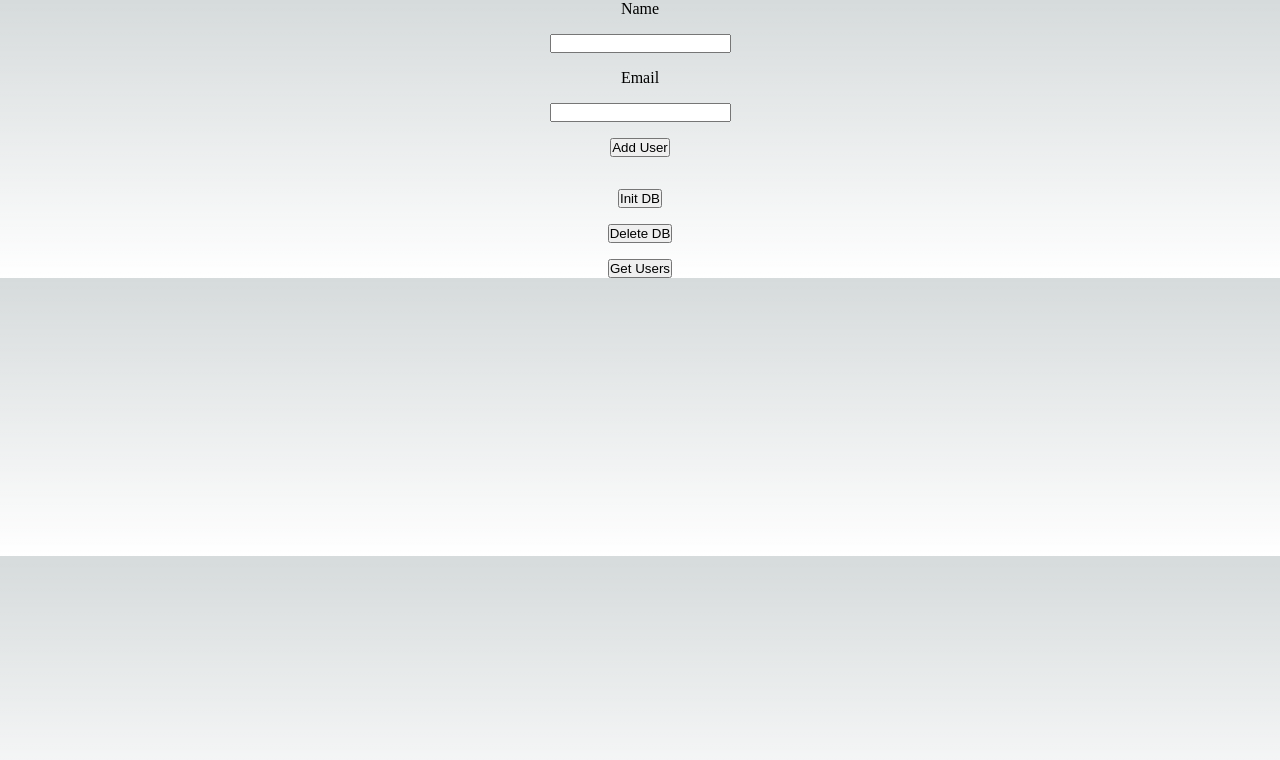
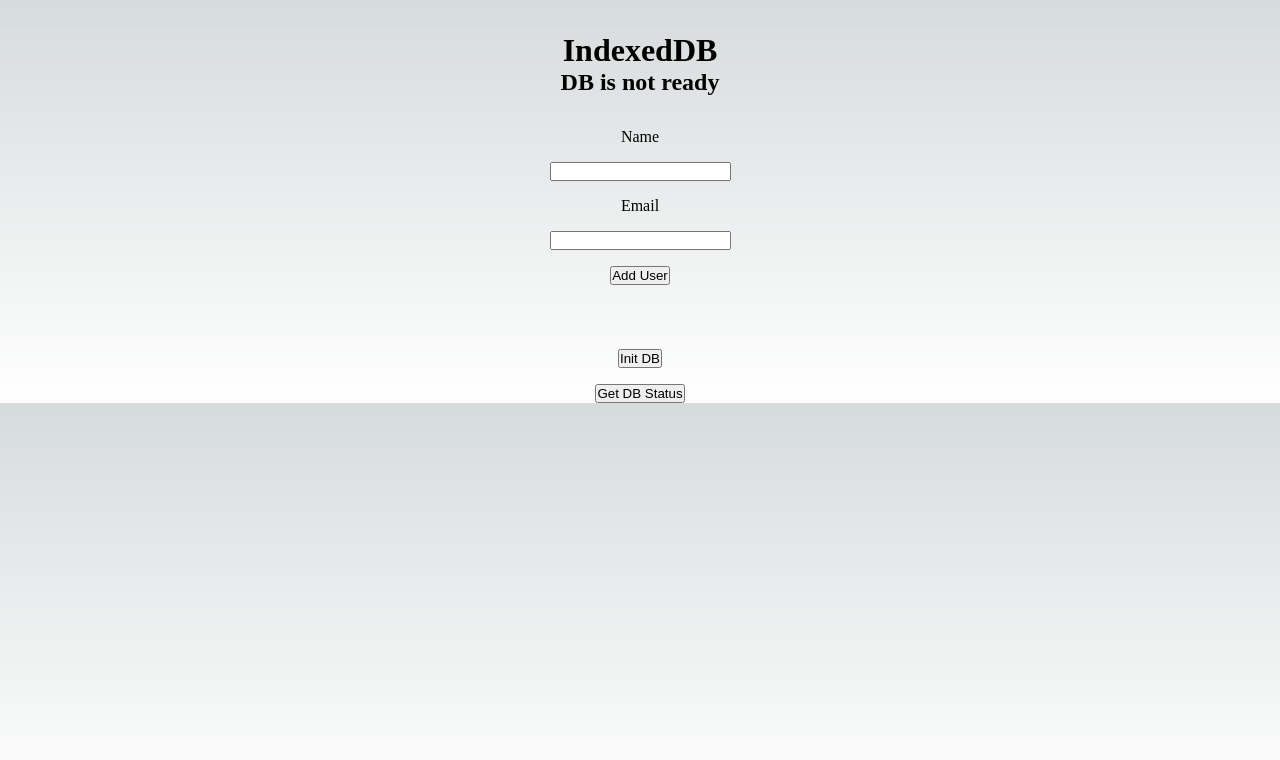
Before and after one commit to esponges/idxdb, a Next.js app: page / in a window 1280 px wide. Shown: the top 760 px of the page. Built offline with nearby package versions, Linux system fonts and the light colour scheme.

Commit message:
improve ui

```diff
--- a/pages/index.tsx
+++ b/pages/index.tsx
@@ -3,10 +3,10 @@ import {
   StoreName,
   addData,
   initDB,
-  deleteDB,
   User,
   Post,
   getStoreData,
+  getDBStatus,
 } from '../lib/iddb';
 import { useState } from 'react';
 import { useRouter } from 'next/router';
@@ -18,6 +18,7 @@ interface IDBData {
 
 export default function Home() {
   const [users, setUsers] = useState<Pick<IDBData, 'users'>[]>();
+  const [isDBReady, setIsDBReady] = useState<boolean>(false);
   const router = useRouter();
 
   const handleAddUser = async (e: React.FormEvent<HTMLFormElement>) => {
@@ -41,6 +42,11 @@ export default function Home() {
     setUsers(IDBUsers);
   };
 
+  const handleGetDBStatus = async () => {
+    const status = await getDBStatus();
+    setIsDBReady(status);
+  };
+
   return (
     <>
       <Head>
@@ -50,7 +56,16 @@ export default function Home() {
         <link rel='icon' href='/favicon.ico' />
       </Head>
       <main>
-        {/* create a form to add user data */}
+        <div
+          style={{
+            textAlign: 'center',
+            marginTop: '2rem',
+            marginBottom: '2rem',
+          }}
+        >
+          <h1>IndexedDB</h1>
+          {isDBReady ? <h2>DB is ready</h2> : <h2>DB is not ready</h2>}
+        </div>
         <form
           onSubmit={handleAddUser}
           style={{
@@ -75,13 +90,17 @@ export default function Home() {
             justifyContent: 'center',
             alignItems: 'center',
             gap: '1rem',
+            marginTop: '4rem',
           }}
         >
-          <button onClick={() => initDB()}>Init DB</button>
-          <button onClick={() => deleteDB()}>Delete DB</button>
-          <button onClick={() => handleGetStoreData(StoreName.Users)}>
-            Get Users
-          </button>
+          {isDBReady ? (
+            <button onClick={() => handleGetStoreData(StoreName.Users)}>
+              Get Users
+            </button>
+          ) : (
+            <button onClick={() => initDB()}>Init DB</button>
+          )}
+          <button onClick={() => handleGetDBStatus()}>Get DB Status</button>
         </div>
       </main>
     </>
```
